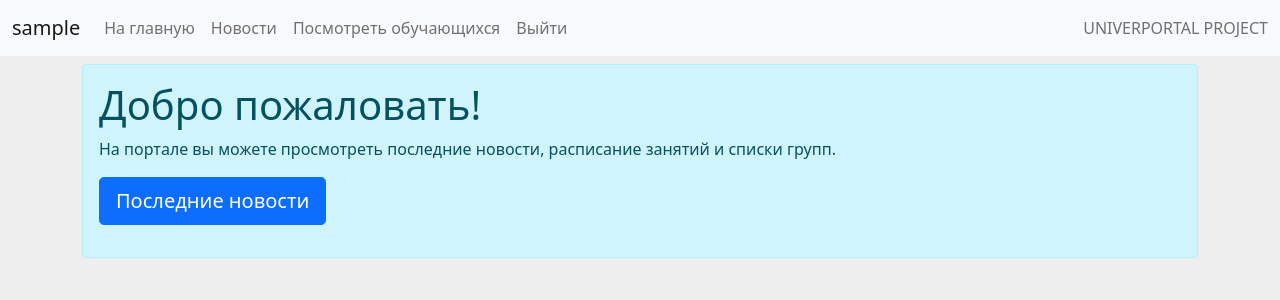
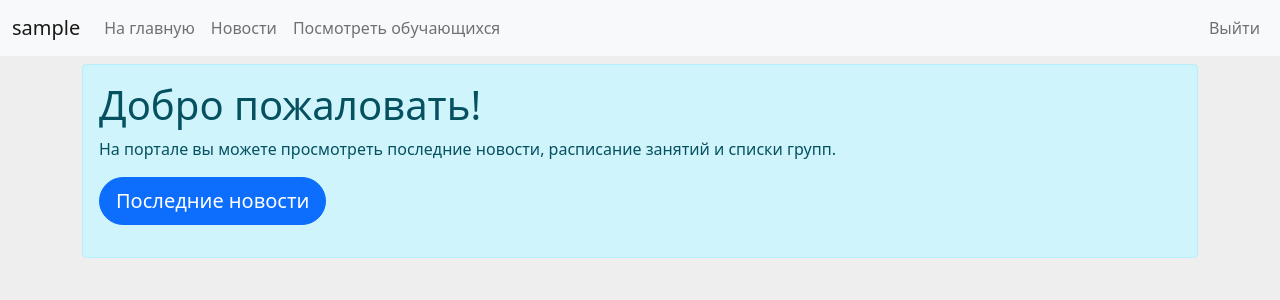
Before and after one commit to cyberdile/UNIVERPORTAL, a Django app: page / in a window 1280 px wide. Shown: the top 300 px of the page. Run offline with Django 3.2, Linux system fonts and the light colour scheme; the visitor is signed in with stand-in values (Sample User, id 1); some libraries are stand-ins or nearby versions.

Commit message:
circle buttons, navbar fixes

```diff
--- a/univer/templates/base.html
+++ b/univer/templates/base.html
@@ -62,15 +62,17 @@
             <li class="nav-item">
               <a class="nav-link" href="/univer/">Посмотреть обучающихся</a>
             </li>
+          </ul>
+          <ul class="nav navbar-nav ms-auto mb-2 mb-lg-0">
             <li>
                 <a class="nav-link" href="/accounts/logout/"></span>Выйти</a>
             </li>
           </ul>
       </div>
       {% else %}
-      <a class="navbar-brand" href="">Добро пожаловать!</a>
+      <a class="navbar-brand" href="/">Добро пожаловать!</a>
       <div class="collapse navbar-collapse" id="navbarNav">
-          <ul class="navbar-nav">
+          <ul class="nav navbar-nav ms-auto mb-2 mb-lg-0">
             <li>
                 <a class="nav-link" href="/register"></span>Регистрация</a>
             </li>
@@ -80,9 +82,6 @@
           </ul>
       </div>
       {% endif %}
-      <span class="navbar-text">
-        UNIVERPORTAL PROJECT
-      </span>
       </div>
     </nav>
     </body>
--- a/univer/templates/index.html
+++ b/univer/templates/index.html
@@ -9,7 +9,7 @@
             <div class="alert alert-info">
                 <h1>Добро пожаловать!</h1>
                 <p>На портале вы можете просмотреть последние новости, расписание занятий и списки групп.</p>
-                <p><a class="btn btn-primary btn-lg" role="button" href="posts/">Последние новости</a></p>
+                <p><a class="btn btn-primary btn-lg circle-button" role="button" href="posts/">Последние новости</a></p>
             </div>
         {% else %}
             <div class="alert alert-warning" role="alert">
--- a/univer/templates/registration/login.html
+++ b/univer/templates/registration/login.html
@@ -35,7 +35,7 @@
                                     <div class="invalid-feedback">Пожалуйста, введите пароль</div>
                                 </div><br>
                                 <div class="form-group">
-                                    <button type="submit" class="btn btn-success btn-lg float-right" id="btnLogin">Войти</button>
+                                    <button type="submit" class="btn btn-success btn-lg float-right circle-button" id="btnLogin">Войти</button>
                                 </div>
                             </form>
                         </div>
--- a/univer/templates/registration/register.html
+++ b/univer/templates/registration/register.html
@@ -52,7 +52,7 @@
                                     <input type="password" class="form-control" id="inputVerify3" name="password2" placeholder="Подтвердите пароль..." required="">
                                 </div><br>
                                 <div class="form-group">
-                                    <button type="submit" class="btn btn-success btn-lg float-right">Регистрация</button>
+                                    <button type="submit" class="btn btn-success btn-lg float-right circle-button">Регистрация</button>
                                 </div>
                             </form>
                         </div>
```
